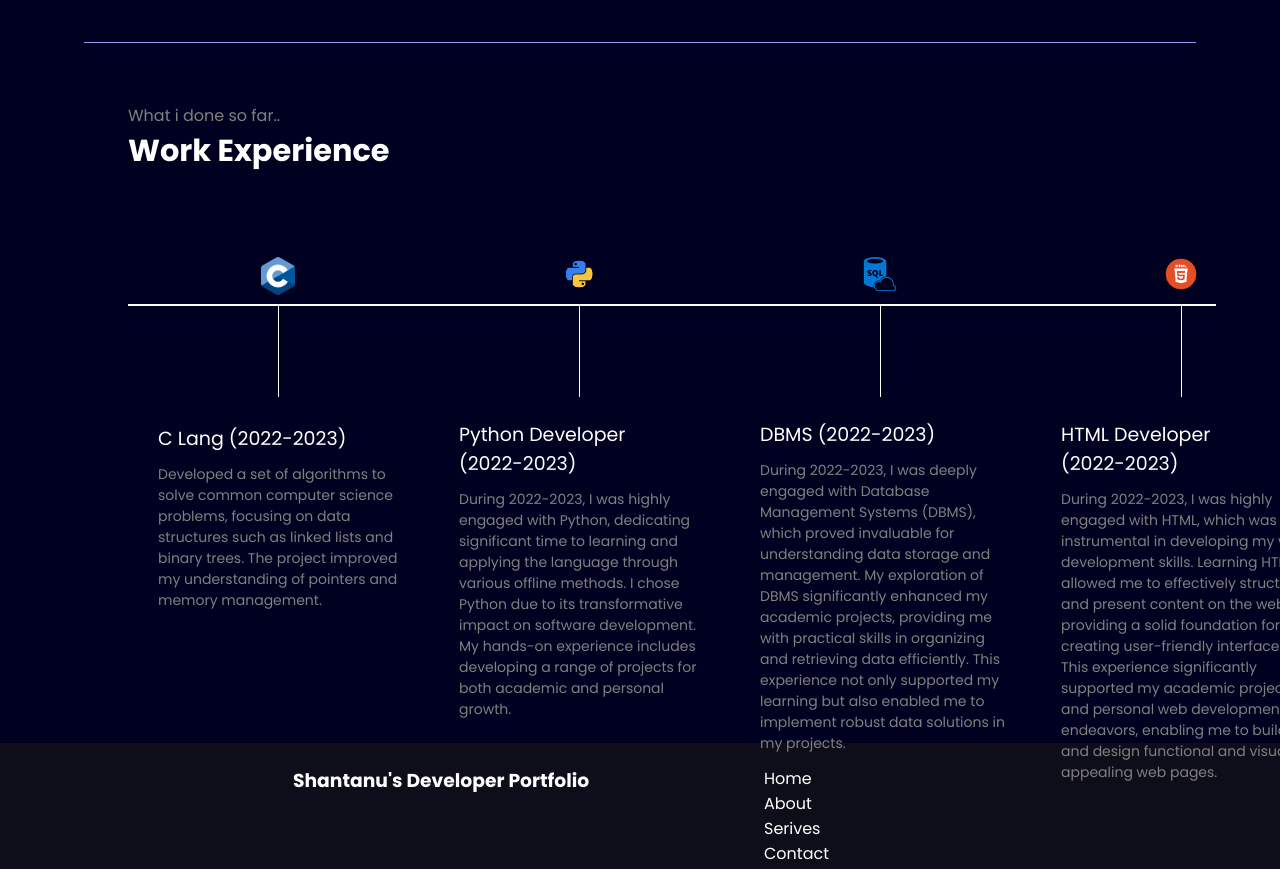
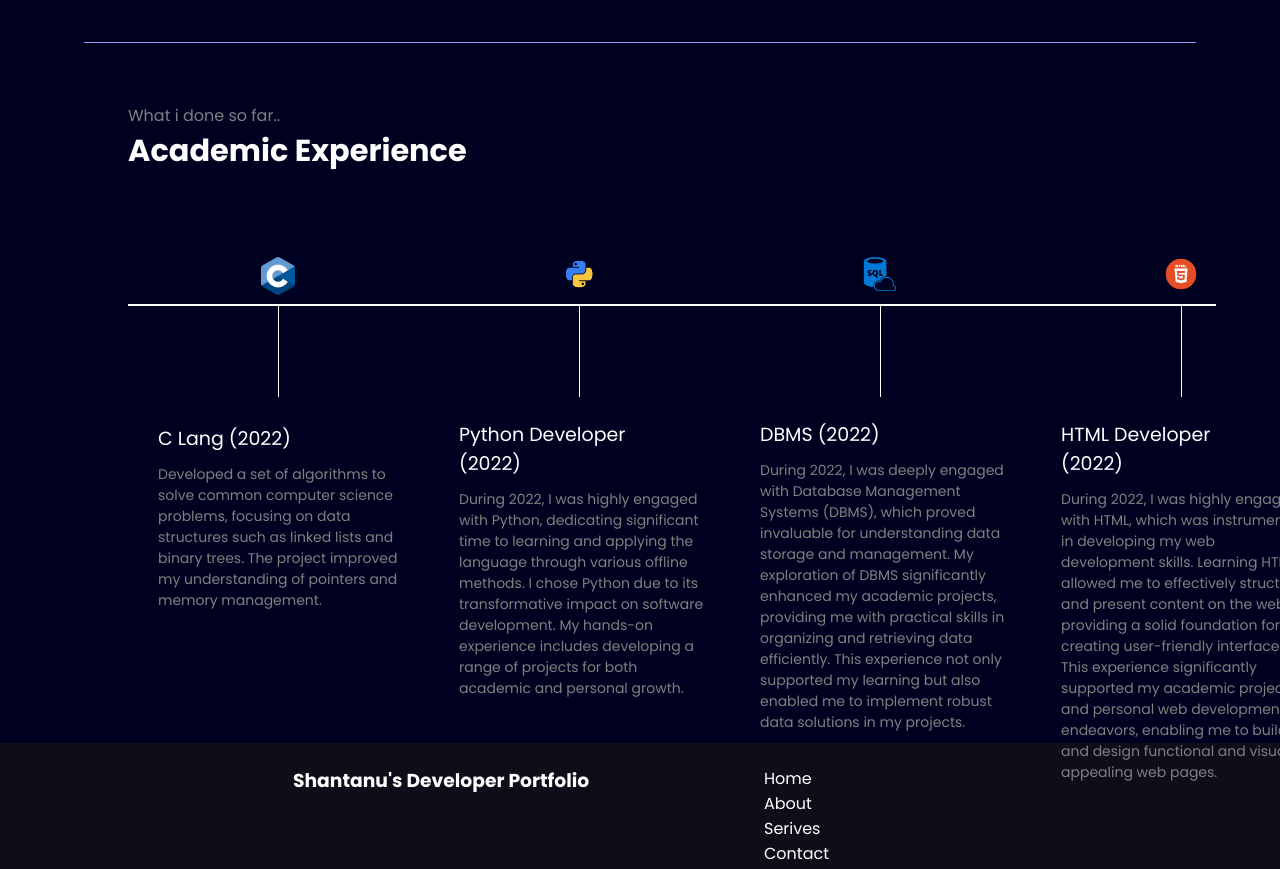
Before and after one commit to Shantanu9421/Personal_portfolio, a plain HTML site: page index.html in a window 1280 px wide. Shown: the part 1060-1929 px from the top of the page. Drawn offline with nearby package versions, Linux system fonts and the light colour scheme.

Commit message:
adding file index.html

```diff
--- a/index.html
+++ b/index.html
@@ -56,13 +56,13 @@
             <span class="grey">
                 What i done so far..
             </span>
-            <h1>Work Experience</h1>
+            <h1>Academic Experience</h1>
 
             <div class="box">
                 <div class="vertical">
                     <img class="image-top" src="C_Logo.png" alt="">
                     <div class="vertical-title">
-                        C Lang (2022-2023)
+                        C Lang (2022)
                     </div>
                     <div class="vertical-desc">
                         Developed a set of algorithms to solve common computer science problems, focusing on data
@@ -73,10 +73,10 @@
                 <div class="vertical">
                     <img class="image-top" src="pngwing.com.png" alt="">
                     <div class="vertical-title">
-                        Python Developer (2022-2023)
+                        Python Developer (2022)
                     </div>
                     <div class="vertical-desc">
-                        During 2022-2023, I was highly engaged with Python, dedicating
+                        During 2022, I was highly engaged with Python, dedicating
                         significant time to learning and applying the language through various offline methods. I chose
                         Python due to its transformative impact on software development. My hands-on experience includes
                         developing a range of projects for both academic and personal growth.
@@ -85,10 +85,10 @@
                 <div class="vertical">
                     <img class="image-top" src="dbms.png" alt="">
                     <div class="vertical-title">
-                        DBMS (2022-2023)
+                        DBMS (2022)
                     </div>
                     <div class="vertical-desc">
-                        During 2022-2023, I was deeply engaged with Database Management Systems
+                        During 2022, I was deeply engaged with Database Management Systems
                         (DBMS), which proved invaluable for understanding data storage and management. My exploration of
                         DBMS significantly enhanced my academic projects, providing me with practical skills in
                         organizing and retrieving data efficiently. This experience not only supported my learning but
@@ -99,10 +99,10 @@
                 <div class="vertical">
                     <img class="image-top" src="html.png" alt="">
                     <div class="vertical-title">
-                        HTML Developer (2022-2023)
+                        HTML Developer (2022)
                     </div>
                     <div class="vertical-desc">
-                        During 2022-2023, I was highly engaged with HTML, which was instrumental in developing my web
+                        During 2022, I was highly engaged with HTML, which was instrumental in developing my web
                         development skills. Learning HTML allowed me to effectively structure and present content on the
                         web, providing a solid foundation for creating user-friendly interfaces. This experience
                         significantly supported my academic projects and personal web development endeavors, enabling me
@@ -113,10 +113,10 @@
                 <div class="vertical">
                     <img class="image-top" src="js.png" alt="">
                     <div class="vertical-title">
-                        JavaScript Developer (2023-2024)
+                        JavaScript Developer (2023)
                     </div>
                     <div class="vertical-desc">
-                        During 2023-2024, I immersed myself in JavaScript, which was crucial for enhancing my web
+                        During 2023, I immersed myself in JavaScript, which was crucial for enhancing my web
                         development skills. By mastering JavaScript, I gained the ability to create dynamic and
                         interactive web applications, enriching my understanding of client-side scripting. This
                         experience greatly benefited my academic projects and personal coding ventures, allowing me to
```
Also changed, not shown: About.html (+1 -2 lines), contact.html (+4 -3 lines).
